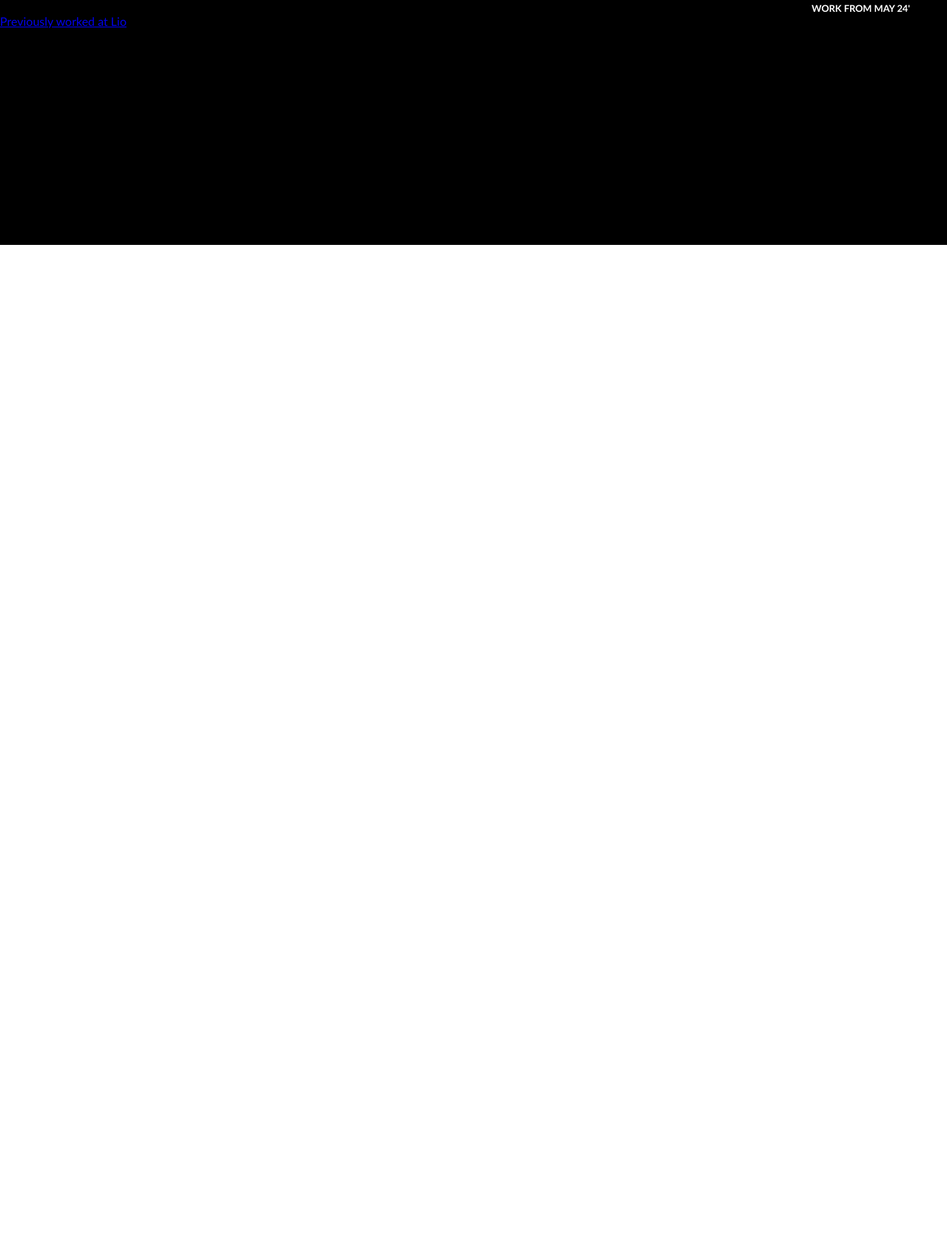
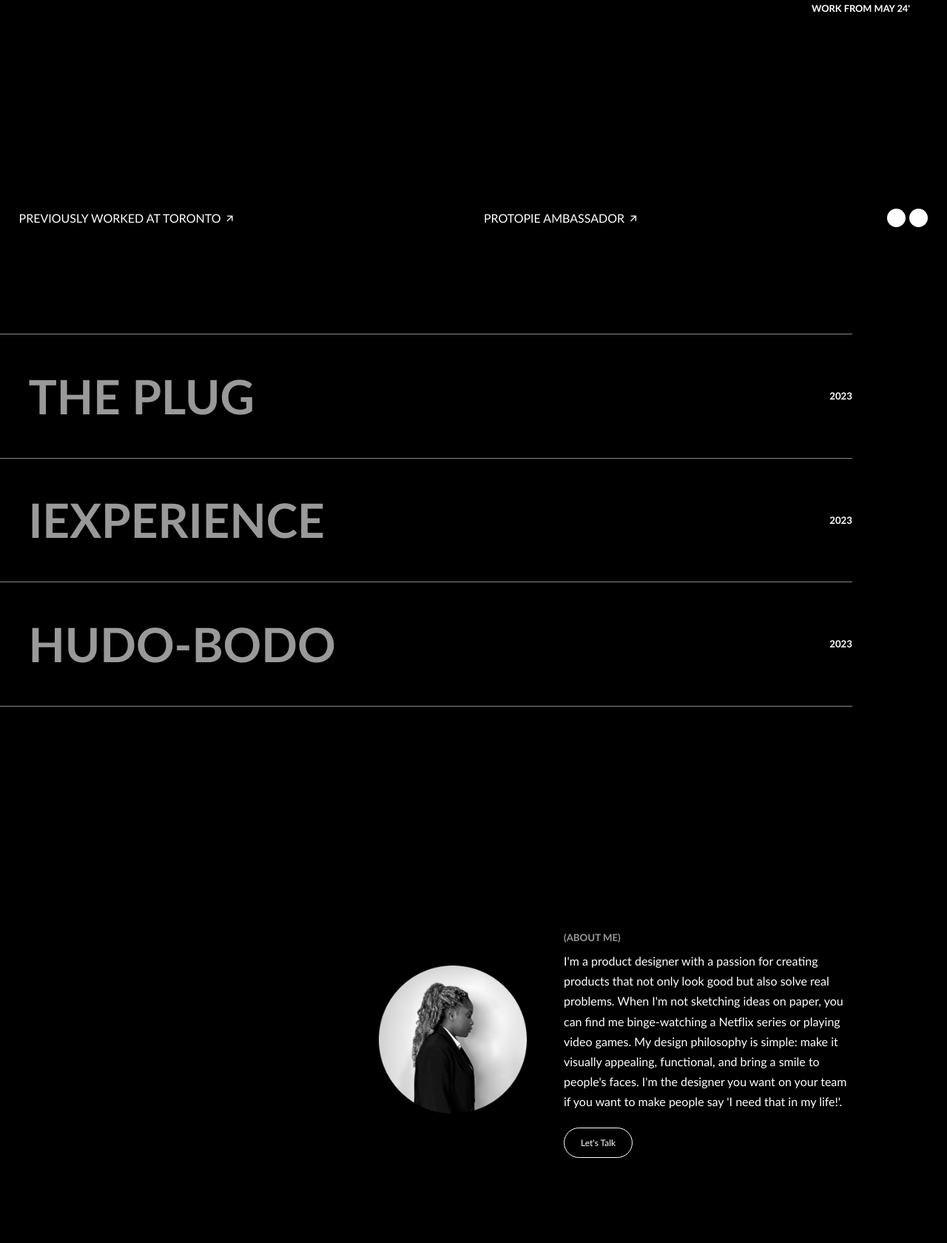
Before and after one commit to Aditx92/EraElegance-Website, a plain HTML site: page index.html in a window 1280 px wide. Shown: the part 469-2149 px from the top of the page at 74% size. Before the commit the page ends 800 px from the top, so only its background shows below. Drawn offline with nearby package versions, Linux system fonts and the light colour scheme.

Commit message:
second phase
added imgs

```diff
--- a/index.html
+++ b/index.html
@@ -4,6 +4,7 @@
     <meta charset="UTF-8">
     <meta name="viewport" content="width=device-width, initial-scale=1.0">
     <title>Document</title>
+    <link href="https://cdn.jsdelivr.net/npm/remixicon@3.5.0/fonts/remixicon.css" rel="stylesheet">
     <link rel="stylesheet" href="style.css">
 </head>
 
@@ -26,8 +27,41 @@
                 <h5>Work from may 24'</h5>
             </div>
             <div id="hfooter">
-                <a href="#">Previously worked at Lio</a><a href=""></a>
+                <a href="#">Previously worked at Toronto <i class="ri-arrow-right-up-line"></i> </a>
+                <a href="#">Protopie Ambassador <i class="ri-arrow-right-up-line"></i></a>
+                <div id="iconset">
+                    <div class="circle"> <i class="ri-arrow-down-line"></i> </div>
+                    <div class="circle"> <i class="ri-arrow-down-line"></i> </div>
+                </div>
             </div>
+        </div>
+        <div id="second">
+            <div class="elem">
+                <img src="./imgs/plug.png" alt="">
+                <h1>The Plug</h1>
+                <h5>2023</h5>
+            </div>
+            <div class="elem">
+                <img src="./imgs/ixperience.png" alt="">
+                <h1>Iexperience</h1>
+                <h5>2023</h5>
+            </div>
+            <div class="elem elemlast">
+                <img src="./imgs/hudu.png" alt="">
+                <h1>Hudo-Bodo</h1>
+                <h5>2023</h5>
+            </div>
+        </div>
+        <div id="about">
+            <img src="./imgs/cynthia.png" alt="">
+            <div id="textabout">
+                <h5>(About Me)</h5>
+                <p>I'm a product designer with a passion for creating products that not only look good but also solve real problems. When I'm not sketching ideas on paper, you can find me binge-watching a Netflix series or playing video games. My design philosophy is simple: make it visually appealing, functional, and bring a smile to people's faces. I'm the designer you want on your team if you want to make people say 'I need that in my life!'.</p>
+                <a href="#">Let's Talk</a>
+            </div>
+        </div>
+        <div id="subscribe">
+
         </div>
     </div>
     <script src="script.js"></script>
--- a/style.css
+++ b/style.css
@@ -73,3 +73,111 @@ html, body{
     font-size: 1vw;
     text-align: right;
 }
+
+#hfooter{
+    padding: 0 2vw;
+    width: 100%;
+    position: absolute;
+    bottom: 3%;
+    display: flex;
+    align-items: center;
+    justify-content: space-between;
+}
+
+#hfooter a{
+    text-decoration: none;
+    color: #fff;
+    text-transform: uppercase;
+}
+
+#hfooter #iconset{
+    display: flex;
+    gap: 5px;
+}
+
+#hfooter .circle{
+    display: flex;
+    align-items: center;
+    justify-content: center;
+    width: 25px;
+    height: 25px;
+    border-radius: 50%;
+    background-color: #fff;
+}
+
+#second{
+    color: #fff;
+    padding-right: 10vw;
+    padding-top: 120px;
+    background-color: #000;
+    width: 100%;
+    height: 100vh;
+}
+
+.elem{
+    position: relative;
+    display: flex;
+    align-items: center;
+    justify-content: space-between;
+    width: 100%;
+    padding: 3.5vw 3vw;
+    padding-right: 0;
+    border-top: 1px solid #888;
+}
+
+.elem h1{
+    text-transform: uppercase;
+    font-size: 5vw;
+    opacity: .6;
+}
+
+.elemlast{
+    border-bottom: 1px solid #888;
+}
+
+.elem img{
+    display: none;
+    /* opacity: 0; */
+    height: 130%;
+    z-index: 999;
+    position: absolute;
+}
+
+#about{
+    display: flex;
+    align-items: center;
+    gap: 50px;
+    color: #fff;
+    padding: 10vw 10vw;
+    padding-left: 40vw;
+    width: 100%;
+    background-color: #000;
+}
+
+#textabout{
+    width: 25rem;
+}
+
+#textabout h5{
+    text-transform: uppercase;
+    opacity: .6;
+    margin-bottom: 10px;
+}
+
+#textabout p{
+    line-height: 1.7;
+    margin-bottom: 30px;
+}
+
+#about img{
+    width: 200px;
+}
+
+#textabout a{
+    padding: 12px 22px;
+    border: 1px solid #fff;
+    border-radius: 100px;
+    color: #fff;
+    font-size: 12px;
+    text-decoration: 12px;
+}
```
Also changed, not shown: imgs/cynthia.png (added), imgs/hudu.png (added), imgs/ixperience.png (added), imgs/plug.png (added).
